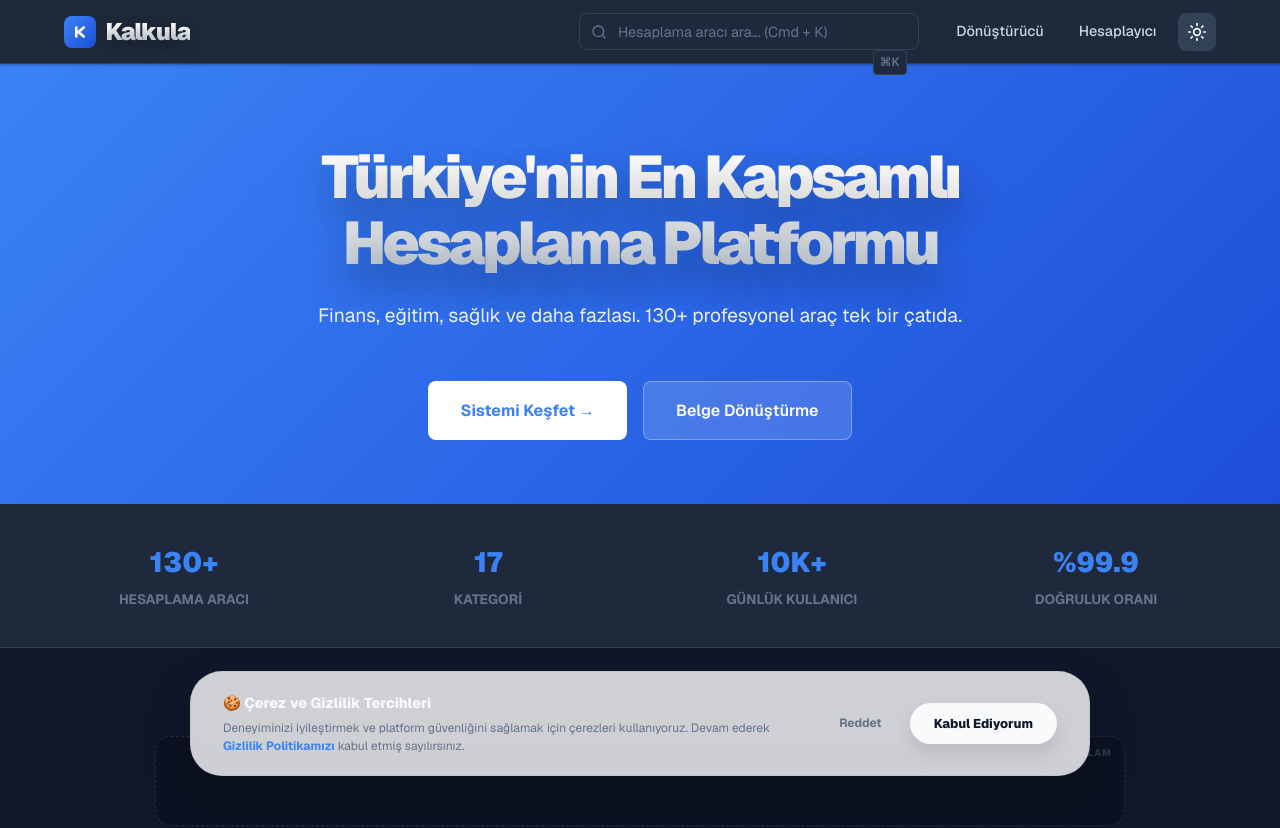
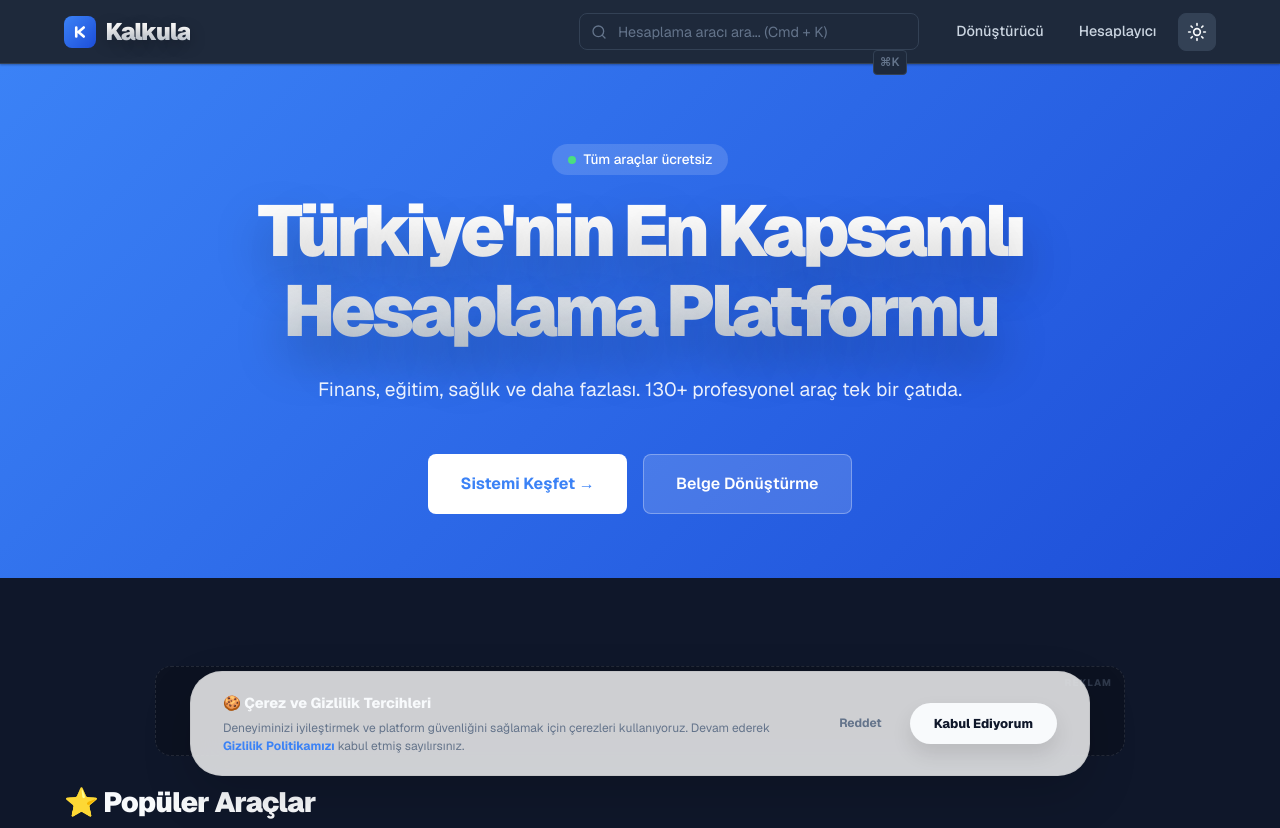
Before and after one commit to Mefeuzunn/kalkula.com, a Next.js app: page / in a window 1280 px wide. Shown: the top 828 px of the page. Built offline with nearby package versions, Linux system fonts and the light colour scheme.

Commit message:
feat: remove stats bar from home page for a cleaner UI

```diff
--- a/src/app/page.tsx
+++ b/src/app/page.tsx
@@ -6,12 +6,6 @@ import { categories, calculators, getCalculatorBySlug } from "@/data/calculators
 import { AdPlaceholder } from "@/components/AdPlaceholder";
 import { CategoryIcon } from "@/components/CategoryIcon";
 
-const STATS = [
-  { label: "Hesaplama Aracı", value: `${calculators.length}+` },
-  { label: "Kategori", value: `${categories.length}` },
-  { label: "Günlük Kullanıcı", value: "10K+" },
-  { label: "Doğruluk Oranı", value: "%99.9" },
-];
 
 const POPULAR_TOOLS = [
   { slug: "doviz-altin-hesaplama", title: "Altın", icon: "🪙" },
@@ -56,8 +50,12 @@ export default function Home() {
         color: "white",
       }}>
         <div className="container">
+          <div style={{ marginBottom: "1rem", display: "inline-flex", alignItems: "center", gap: "0.5rem", background: "rgba(255,255,255,0.15)", borderRadius: "9999px", padding: "0.3rem 1rem", fontSize: "0.85rem", fontWeight: 500 }}>
+            <span style={{ width: 8, height: 8, background: "#4ade80", borderRadius: "50%", display: "inline-block" }}></span>
+            Tüm araçlar ücretsiz
+          </div>
           <h1 style={{
-              fontSize: "3.75rem",
+            fontSize: "4.5rem",
             fontWeight: 900,
             marginBottom: "1.5rem",
             lineHeight: 1.1,
@@ -65,7 +63,7 @@ export default function Home() {
             background: "linear-gradient(to bottom, #ffffff 40%, #cbd5e1 100%)",
             WebkitBackgroundClip: "text",
             WebkitTextFillColor: "transparent",
-              textShadow: "0 20px 40px rgba(0,0,0,0.3)"
+            textShadow: "0 25px 50px rgba(0,0,0,0.25)"
           }}>
             Türkiye&apos;nin En Kapsamlı<br />Hesaplama Platformu
           </h1>
@@ -79,16 +77,6 @@ export default function Home() {
         </div>
       </section>
 
-      <div style={{ background: "var(--bg-secondary)", borderBottom: "1px solid var(--border)" }}>
-        <div className="container stats-bar" style={{ display: 'flex', justifyContent: 'space-between', padding: '1.5rem 0' }}>
-          {STATS.map((s, i) => (
-            <div key={i} className="stat-item" style={{ textAlign: 'center', flex: 1 }}>
-              <div className="stat-value" style={{ fontSize: '1.75rem', fontWeight: 900, color: 'var(--accent-primary)' }}>{s.value}</div>
-              <div className="stat-label" style={{ fontSize: '0.85rem', fontWeight: 700, color: 'var(--text-muted)', textTransform: 'uppercase' }}>{s.label}</div>
-            </div>
-          ))}
-        </div>
-      </div>
 
       <div className="container" style={{ padding: "4rem 1.5rem" }}>
          <AdPlaceholder type="leaderboard" />
@@ -173,6 +161,10 @@ export default function Home() {
         color: "white",
         borderBottom: "1px solid rgba(255,255,255,0.1)"
       }}>
+        <div style={{ marginBottom: "1rem", display: "inline-flex", alignItems: "center", gap: "0.5rem", background: "rgba(255,255,255,0.15)", borderRadius: "9999px", padding: "0.2rem 0.8rem", fontSize: "0.75rem", fontWeight: 600 }}>
+          <span style={{ width: 6, height: 6, background: "#4ade80", borderRadius: "50%", display: "inline-block" }}></span>
+          Tüm araçlar ücretsiz
+        </div>
         <h1 style={{
           fontSize: "2.75rem",
           fontWeight: 900,
@@ -287,17 +279,6 @@ export default function Home() {
             </div>
          </section>
 
-         {/* Stats - Card Style */}
-         <section style={{ marginTop: '2.5rem' }}>
-            <div style={{ background: 'var(--bg-secondary)', padding: '1.5rem', borderRadius: '24px', display: 'grid', gridTemplateColumns: '1fr 1fr', gap: '1rem' }}>
-               {STATS.map((s, i) => (
-                 <div key={i}>
-                    <div style={{ fontSize: '1.25rem', fontWeight: 900, color: 'var(--accent-primary)' }}>{s.value}</div>
-                    <div style={{ fontSize: '0.65rem', fontWeight: 700, color: 'var(--text-muted)', textTransform: 'uppercase' }}>{s.label}</div>
-                 </div>
-               ))}
-            </div>
-         </section>
 
          <AdPlaceholder type="native" />
       </div>
```
Lines whose indentation alone changed are shown as unchanged.
